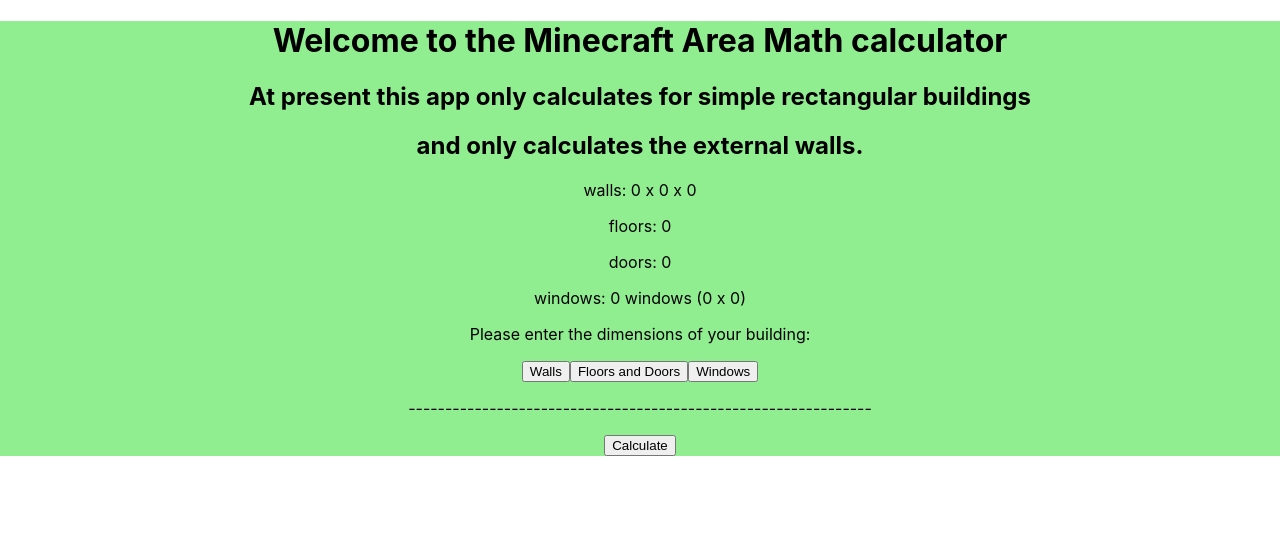
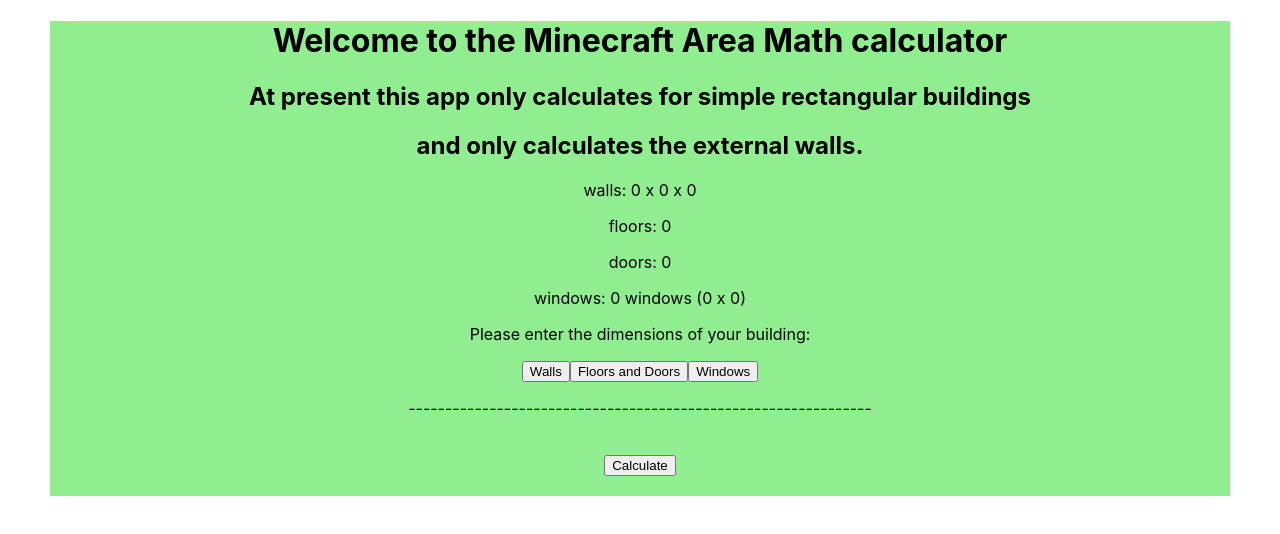
Before and after one commit to KimMcLelland/Area-Math, a React (Create React App) app: page / in a window 1280 px wide. Shown: the top 534 px of the page. Built offline with nearby package versions, Linux system fonts and the light colour scheme.

Commit message:
more styling

```diff
--- a/src/App.css
+++ b/src/App.css
@@ -1,6 +1,7 @@
 .App {
   text-align: center;
   background-color: lightgreen;
+  margin: 0px 50px;
 }
 
 .question {
@@ -32,3 +33,7 @@
   font-size: 15px;
   padding: 0px;
 }
+
+.page_bottom {
+  padding: 20px;
+}
--- a/src/App.js
+++ b/src/App.js
@@ -36,8 +36,9 @@
         <p>The amount of blocks you'll need for the external walls are: {((widthWalls + lengthWalls) * ydimension) - doorSize - windowSize}</p>
         <p>The amount of blocks you'll need for the floors are: {floorArea * floors}</p>
         <p>The amount of blocks you'll likely need for the roof are: {(xdimension + 2) * (zdimension + 2)}</p>
-
-        <button onClick={() => ClearNumbers()}>Go Again</button>
+        <div className="page_bottom">
+          <button onClick={() => ClearNumbers()}>Go Again</button>
+        </div>
       </div>
     )
   }
@@ -79,7 +80,9 @@
         </div>
 
         <p>-------------------------------------------------------------------------</p>
-        <button onClick={() => setButtonSelect(0)}>Submit</button>
+        <div className="page_bottom">
+          <button onClick={() => setButtonSelect(0)}>Submit</button>
+        </div>
       </div>
     )
 }
@@ -110,7 +113,9 @@
         </div>
 
         <p>-------------------------------------------------------------------------</p>
-        <button onClick={() => setButtonSelect(0)}>Submit</button>
+        <div className="page_bottom">
+          <button onClick={() => setButtonSelect(0)}>Submit</button>
+        </div>
       </div>
     )
 
@@ -153,7 +158,9 @@
         </div>
 
         <p>-------------------------------------------------------------------------</p>
-        <button onClick={() => setButtonSelect(0)}>Submit</button>
+        <div className="page_bottom">
+          <button onClick={() => setButtonSelect(0)}>Submit</button>
+        </div>
       </div>
     )
 
@@ -171,7 +178,9 @@
         <button onClick={() => setButtonSelect(2)}>Floors and Doors</button>
         <button onClick={() => setButtonSelect(3)}>Windows</button>
         <p>---------------------------------------------------------------</p>
-        <button onClick={() => setButtonSelect(4)}>Calculate</button>
+        <div className="page_bottom">
+          <button onClick={() => setButtonSelect(4)}>Calculate</button>
+        </div>
       </div>
     );
   }
```
